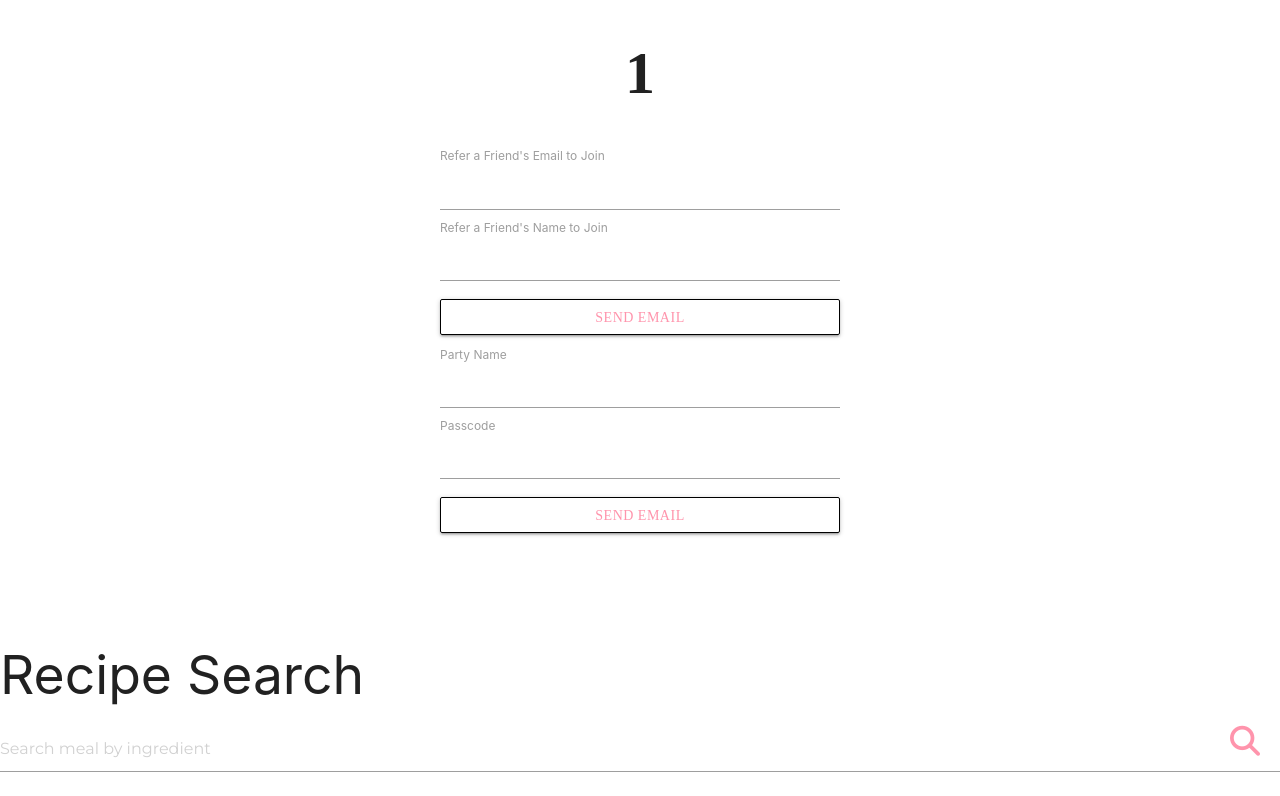
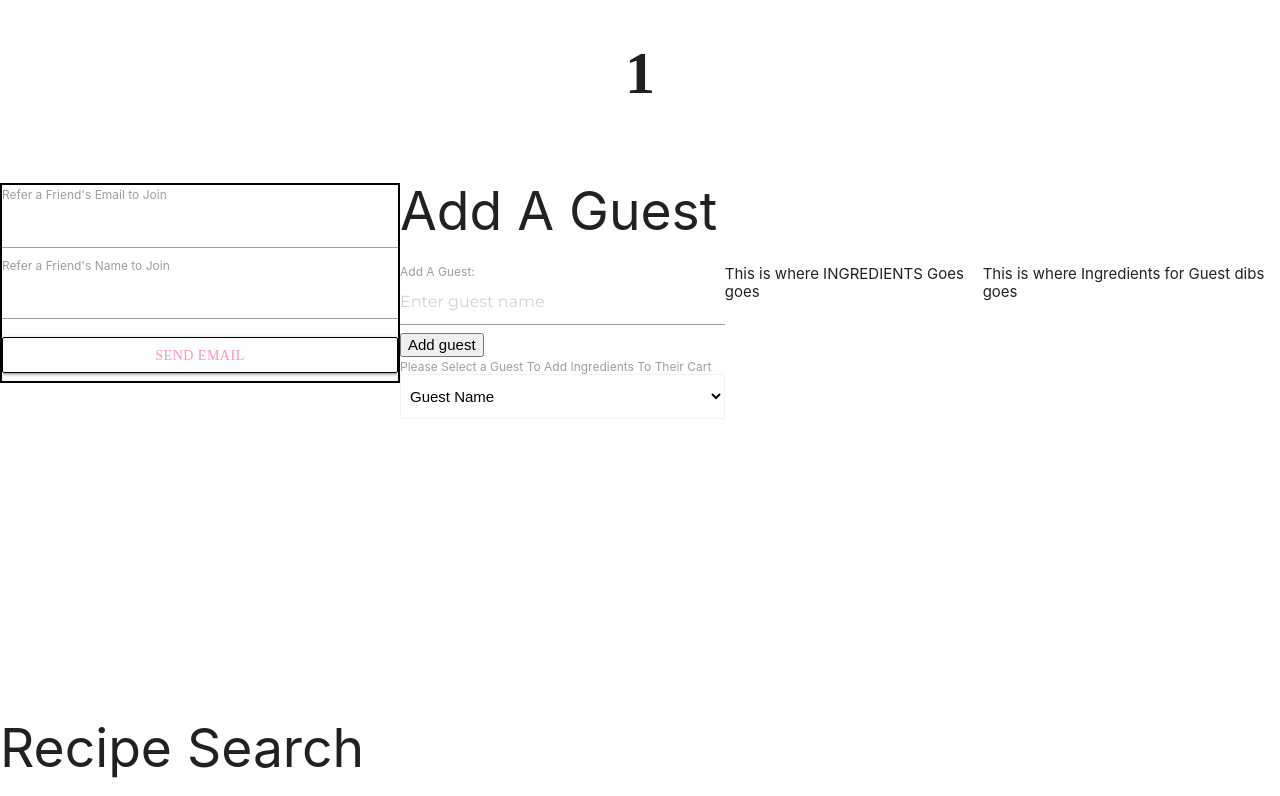
Before and after one commit to whats-for-dinner-juno/teamFoodie, a React app: page /dashboard/1 in a window 1280 px wide. Shown: the top 796 px of the page. Built offline with nearby package versions, Linux system fonts and the light colour scheme; some packages are replaced by stand-ins of ours; a web font is replaced by a local one.

Commit message:
fixing props/state

```diff
--- a/src/components/RecipeDetails.js
+++ b/src/components/RecipeDetails.js
@@ -121,8 +121,8 @@ class RecipeDetails extends Component {
           </form>
         </ul>
         <p>{strInstructions}</p>
-        <button>Back to search</button>
-        <button onClick={this.addRecipesToParty}>Add this recipe to party</button>
+        <button className="btn">Back to search</button>
+        <button className="btn" onClick={this.addRecipesToParty}>Add this recipe to party</button>
       </div>
     );
   }
--- a/src/components/Referral.js
+++ b/src/components/Referral.js
@@ -12,7 +12,7 @@ class Referral extends Component{
         this.state = {
             email: '',
             partyName: '',
-            passcode: '',
+            // passcode: '',
             inviteeName: '',
             dbRef: firebase.database()
         }
@@ -35,7 +35,7 @@ class Referral extends Component{
         let templateParams = {
             "email": this.state.email,
             "party": this.state.partyName,
-            "passcode": this.state.passcode
+            // "passcode": this.state.passcode
          }
 
         this.state.dbRef.ref('parties/' + this.props.partyName + '/members').child(this.state.inviteeName).set(this.state.email);
@@ -75,17 +75,17 @@ class Referral extends Component{
                     value={this.state.inviteeName}
                     name='inviteeName'/>
                 <button className="btn refBtn" onClick={this.handleClick}>send email</button>
-                <label htmlFor="partyName">Party Name</label>
+                {/* <label htmlFor="partyName">Party Name</label>
                 <input type="text"
                     onChange={this.handleChange}
                     value={this.state.partyName}
-                    name='partyName'/>
-                <label htmlFor="passcode">Passcode</label>
+                    name='partyName'/> */}
+                {/* <label htmlFor="passcode">Passcode</label>
                 <input type="text"
                     onChange={this.handleChange}
                     value={this.state.passcode}
                     name='passcode'/>
-                <button className="btn refBtn" onClick={this.handleClick}>send email</button>
+                <button className="btn refBtn" onClick={this.handleClick}>send email</button> */}
             </form>
         )
     }
--- a/src/components/partyGroup/PartyInvites.js
+++ b/src/components/partyGroup/PartyInvites.js
@@ -1,25 +1,87 @@
-import React, { Component } from 'react';
+import React, { Component, Fragment } from 'react';
 import Referral from '../Referral';
 import Search from './../Search';
-import {Route} from 'react-router-dom';
+import {Route, Switch} from 'react-router-dom';
+import RecipeDetails from '../RecipeDetails';
 
 class PartyInvites extends Component {
     constructor(props) {
         super(props);
+        this.state = {
+            currentGuest: '',
+            newGuest: '',
+            guestList: [],
+        }
 
     }
     componentWillMount()  {
         this.props.updatePartyName(this.props.match.params.partyName);
     }
+
+    handleChange = (event) => {
+        this.setState({
+          [event.target.name]: event.target.value,
+        });
+      };
+
+    addGuest = (e) => {
+        e.preventDefault();
+        let newGuestList = this.state.guestList.concat(this.state.newGuest);
+        console.log(newGuestList);
+        this.setState({
+            guestList: newGuestList
+        })
+    }
     render() {
         return(
-            <div>
+            <Fragment>
                 <h1>{this.props.match.params.partyName}</h1>
-                <Referral partyName={this.props.match.params.partyName} />
+                <div className="flexGrid">
+                    <div><Referral partyName={this.props.match.params.partyName} /></div>
+                    <div className="listOfGuests">
+                        <h2>Add A Guest</h2>
+                        <form action="">
+                        <label htmlFor="addGuest" className="labelBorder">Add A Guest:</label>
+                        {/* Below input adds guest to guest array on event object in Firebase. */}
+                            <input
+                            onChange={this.handleChange}
+                            name="newGuest"
+                            value={this.state.newGuest}
+                            placeholder="Enter guest name"
+                            type="text"
+                            id="addGuest"
+                            />
+                            <label className="visuallyHidden" htmlFor="clickToSubmitGuest"></label>
+                            <button onClick={this.addGuest} id="clickToSubmitGuest">Add guest</button>
+                        </form>
+                        <form>
+                        <label class="visuallyHidden">Please Select a Guest To Add Ingredients To Their Cart</label>
+                        <select name="" id="">
+                            {/* map users and save the value of the index number */}
+                            <option value="">Guest Name</option>
+                            {this.state.guestList
+                            ? this.state.guestList.map((guest) => {
+                                console.log(guest);
+                                return (
+                                    <option value={guest} key={guest}> {guest} </option>
+                                );
+                                })
+                            : console.log("fail")}
+                        </select>
+                        </form>
+                    </div>
+
+                    <div className="listOfIngredients">This is where INGREDIENTS Goes goes</div>
+                    <div className="listOfIngredientsAndGuest">This is where Ingredients for Guest dibs goes</div>
+                </div>
+
                 <div className="searchRecipes">
                     <Search />
                 </div>
-            </div>
+                <Switch>
+                <Route path="/meal/:idMeal" component={RecipeDetails}/>
+                </Switch>
+            </Fragment>
         )
     }
 }
--- a/src/styles/sass/_party.scss
+++ b/src/styles/sass/_party.scss
@@ -34,6 +34,7 @@
 }
 .partyForm,
 .refForm {
+    border: 2px solid black;
     width: 400px;
     height: 200px;
     margin: 0 auto;
@@ -48,3 +49,13 @@
     font-family: $styleFont;
     color: $secondColor;
 }
+
+// Party Invites Component
+.flexGrid {
+    display: flex;
+    justify-content: space-between;
+    align-items: center;
+}
+select {
+    display: block;
+}
```
Also changed, not shown: src/components/Login.js (deleted, +0 -97 lines), src/components/Dashboard.js (added).
